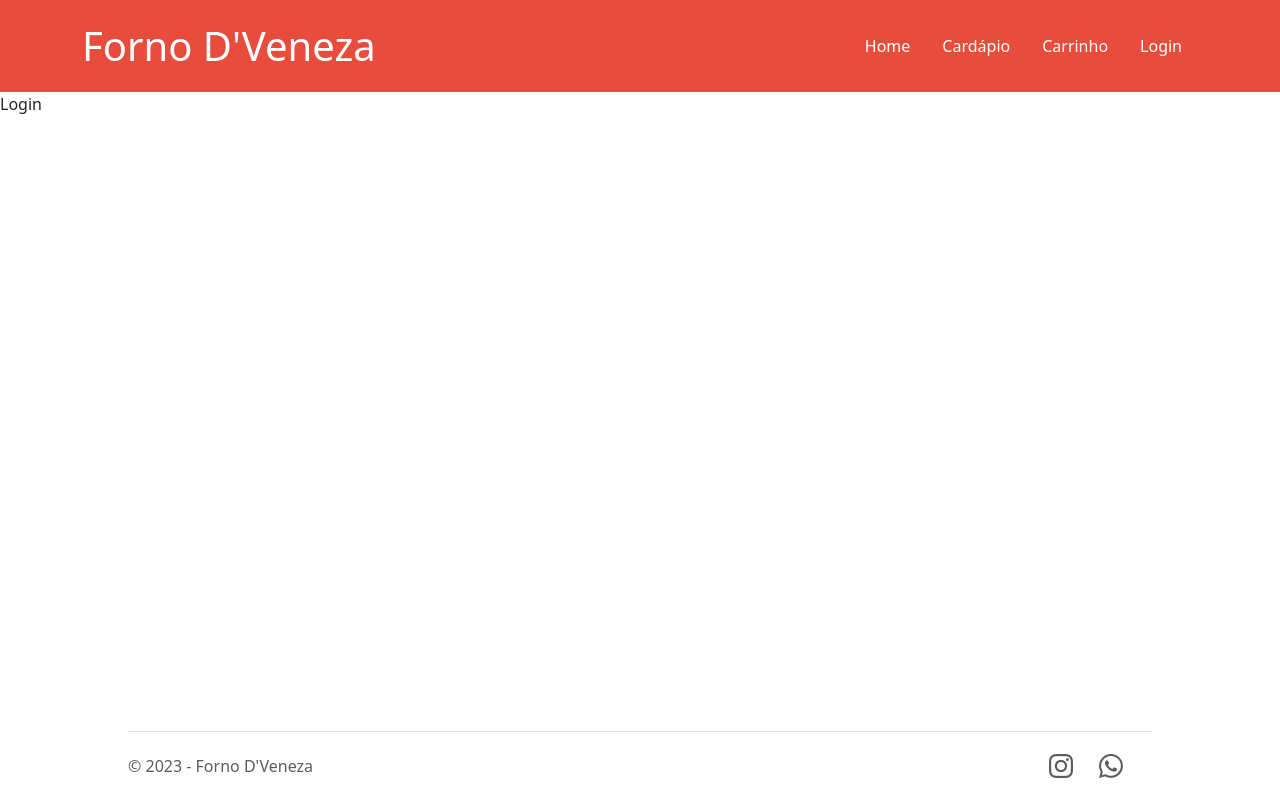
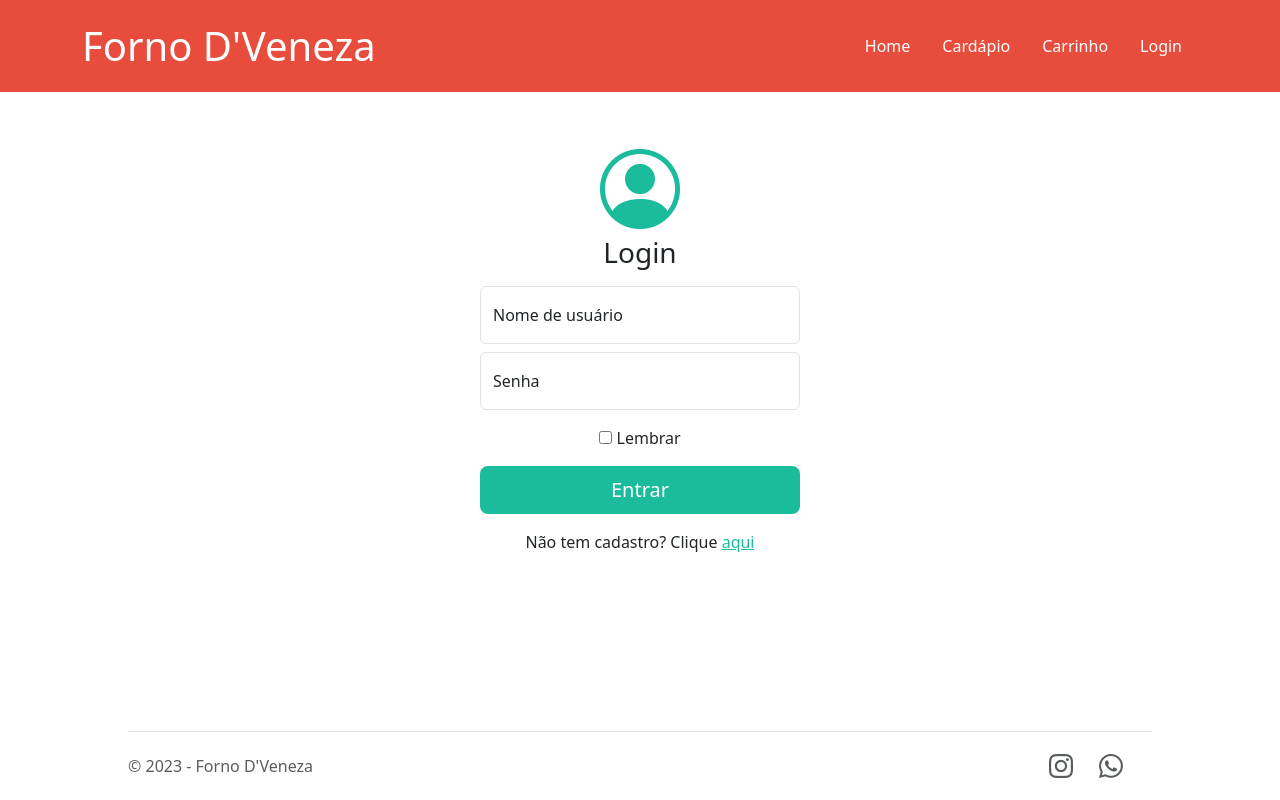
Before and after one commit to PI1-GRP005-DRPTAUBATE/forno_dveneza, a Django app: page /clientes/login/ in a window 1280 px wide. Run offline with Django 4.2, Linux system fonts and the light colour scheme.

Commit message:
Criadas views para login e criacao de usuarios simples (username, senha e email)

```diff
--- a/forno_dveneza/clientes/templates/clientes/login.html
+++ b/forno_dveneza/clientes/templates/clientes/login.html
@@ -1,5 +1,31 @@
 {% extends 'base/base.html' %}
 {% load static %}
 {% block body %}
-  Login
+<section>
+  <main class="form-signin w-25 m-auto mt-5 text-center">
+      <form method='POST' action='{{ login }}'> {% csrf_token %}
+      <i class="bi bi-person-circle display-1"></i>
+        <h1 class="h3 mb-3 fw-normal">Login</h1>
+
+        <div class="form-floating my-2">
+          <input type="text" class="form-control" id="floatingInput" placeholder="Nome de usuário" name="nome">
+          <label for="floatingInput">Nome de usuário</label>
+        </div>
+        <div class="form-floating my-2">
+          <input type="password" class="form-control" id="floatingPassword" placeholder="Password" name="senha">
+          <label for="floatingPassword">Senha</label>
+        </div>
+
+        <div class="checkbox my-3">
+          <label>
+            <input type="checkbox" value="remember-me"> Lembrar
+          </label>
+        </div>
+        <button class="w-100 btn btn-lg" type="submit">Entrar</button>
+        <div class="my-3">
+          <span>Não tem cadastro? Clique <a href="{% url 'cadastro' %}">aqui</a></span>
+        </div>
+      </form>
+    </main>
+  </section>
 {% endblock body %}
--- a/forno_dveneza/clientes/urls.py
+++ b/forno_dveneza/clientes/urls.py
@@ -3,5 +3,6 @@ from . import views
 
 urlpatterns = [
     path('login/', views.login, name='login'),
-    path('cadastro/', views.cadastro, name='cadastro')
+    path('cadastro/', views.cadastro, name='cadastro'),
+    path('plataforma', views.plataforma, name='plataforma')
 ]
--- a/forno_dveneza/clientes/views.py
+++ b/forno_dveneza/clientes/views.py
@@ -1,7 +1,43 @@
+from django.http.response import HttpResponse
 from django.shortcuts import render
+from django.contrib.auth import authenticate
+from django.contrib.auth import login as login_django
+from django.contrib.auth.models import User
+from django.contrib.auth.decorators import login_required
 
 def login(request):
-    return render(request, 'clientes/login.html')
+    if request.method == 'GET':
+        return render(request, 'clientes/login.html')
+    else:
+        nome_usuario = request.POST.get('nome')
+        senha = request.POST.get('senha')
+
+        user = authenticate(username=nome_usuario, password=senha)
+
+        if user:
+            login_django(request, user)
+            return HttpResponse('autenticado')
+        else:
+            return HttpResponse('username ou senha inválidos')
+
 
 def cadastro(request):
-    return render(request, 'clientes/cadastro.html')
+    if request.method == 'GET':
+        return render(request, 'clientes/cadastro.html')
+    else:
+        nome_usuario = request.POST.get('nome')
+        email = request.POST.get('email')
+
+        user = User.objects.filter(email=email) or User.objects.filter(username=nome_usuario)
+
+        if user:
+            return HttpResponse('email ou usuario já cadastrados')
+
+        senha = request.POST.get('senha')
+        user = User.objects.create_user(username=nome_usuario, email=email, password=senha)
+        return HttpResponse('usuario cadastrado com sucesso')
+
+
+@login_required(login_url='login/')
+def plataforma(request):
+    return HttpResponse('logado')
```
Also changed, not shown: forno_dveneza/clientes/templates/clientes/cadastro.html (+22 -1 lines).
